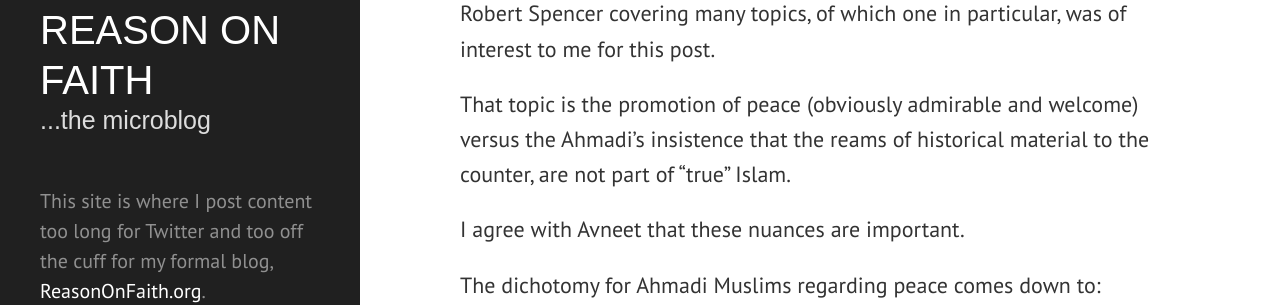
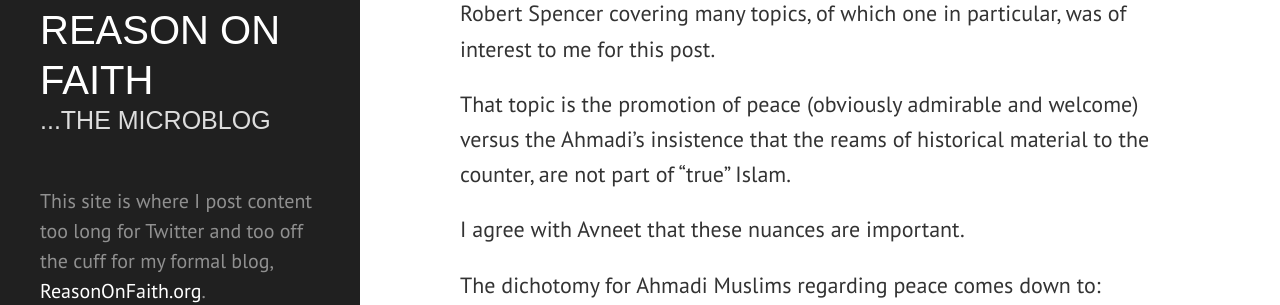
Before and after one commit to ReasonOnFaith/ReasonOnFaith.github.io, a Jekyll site: the page built from index.html, in a window 1280 px wide. Shown: the part 274-579 px from the top of the page. Built offline with Jekyll 4.4.1, drawn with Linux system fonts in a browser that asks for light colours; the list of posts is cut into pages by our own code.

Commit message:
no message

```diff
--- a/public/css/hyde.css
+++ b/public/css/hyde.css
@@ -92,7 +92,6 @@ html {
   font-family: "nimbus-sans-condensed", sans-serif;
   font-size: 1.25em;
   font-weight: 300;
-  text-transform: none;
 }
 
 /* Sidebar nav */
```
